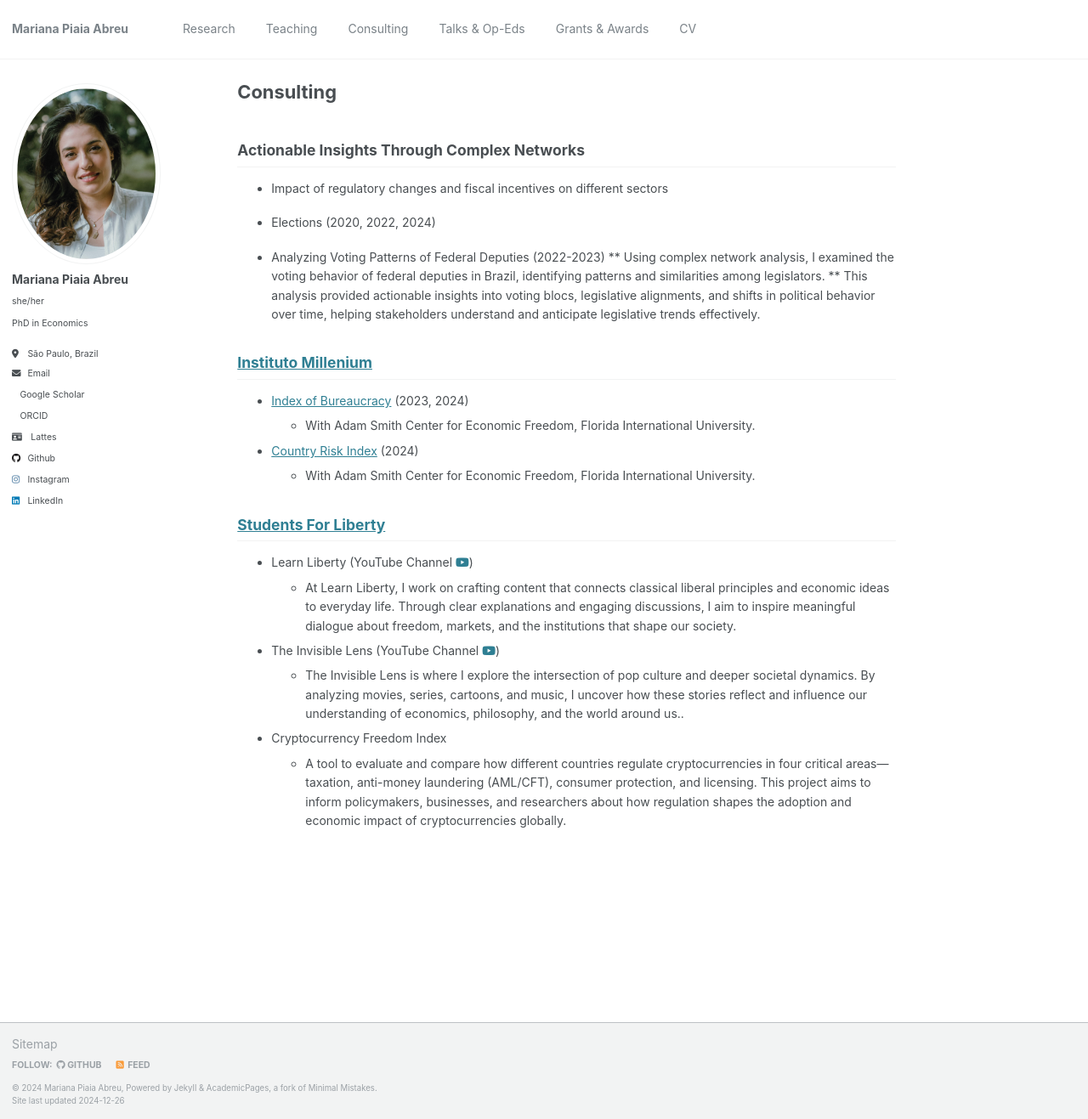
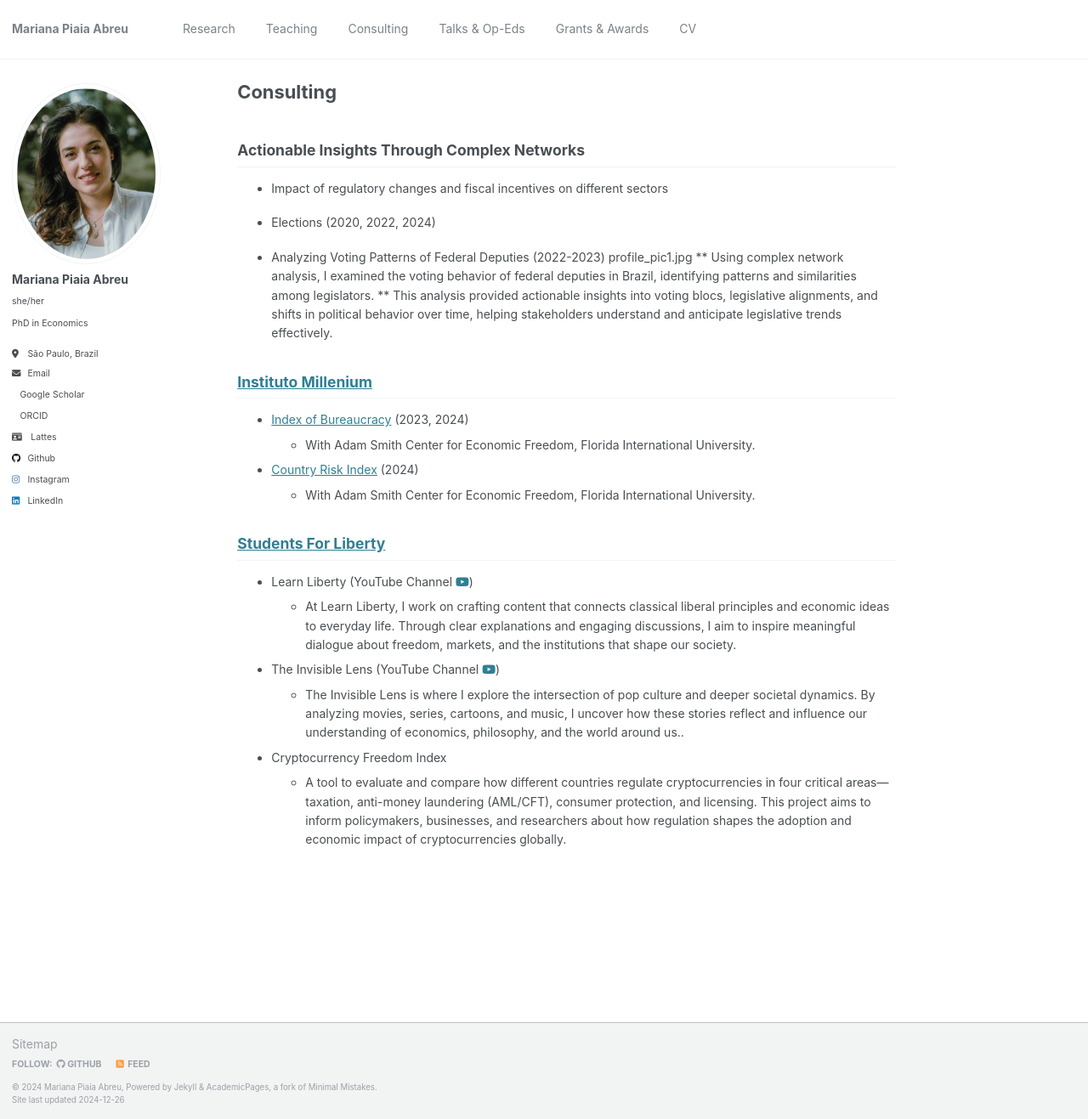
Before and after one commit to piaiaabreu/piaiaabreu.github.io, a Jekyll site: the page built from _pages/consulting.md, in a window 1280 px wide and 1317 px high. Shown: the whole window at 85% size. Built offline with Jekyll 4.4.1, drawn with Linux system fonts in a browser that asks for light colours; a style sheet for code colours, icons or effects is not loaded.

Commit message:
Update consulting.md

```diff
--- a/_pages/consulting.md
+++ b/_pages/consulting.md
@@ -14,7 +14,7 @@ redirect_from:
 
 * Elections (2020, 2022, 2024)
 
-* Analyzing Voting Patterns of Federal Deputies (2022-2023)
+* Analyzing Voting Patterns of Federal Deputies (2022-2023)  profile_pic1.jpg
   ** Using complex network analysis, I examined the voting behavior of federal deputies in Brazil, identifying patterns and similarities among legislators.
   ** This analysis provided actionable insights into voting blocs, legislative alignments, and shifts in political behavior over time, helping stakeholders understand and anticipate legislative trends effectively.
 
```
